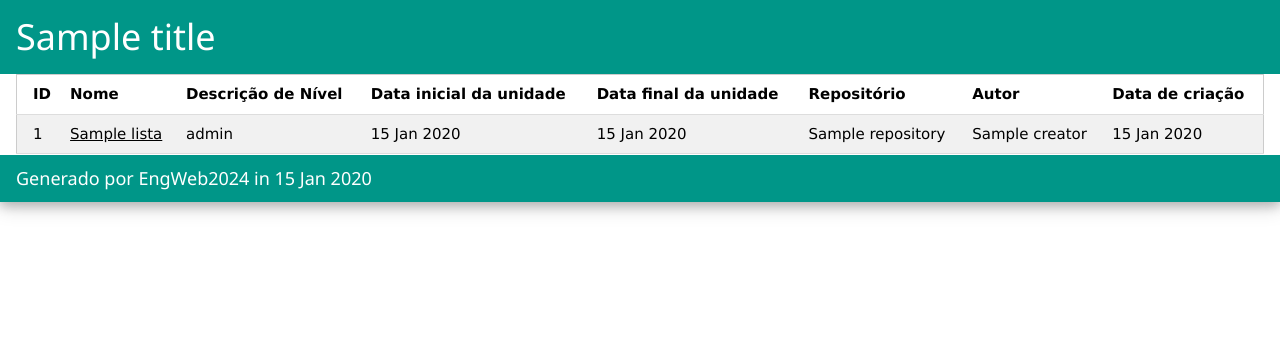
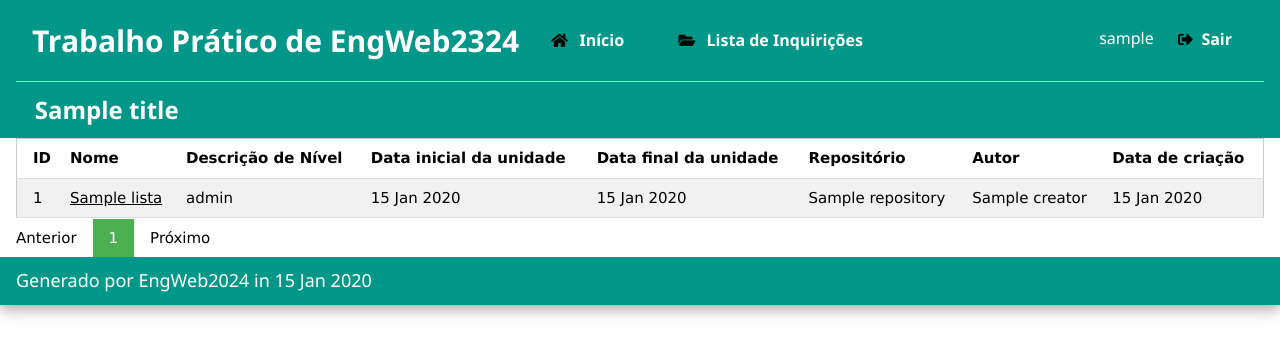
Before and after one commit to jmns01/EngWeb24-Proj, a Node server app: template interfaceServer/views/inquiricoesList.pug in a window 1280 px wide. Shown: the top 356 px of the page. Run offline with Node 20, Linux system fonts and the light colour scheme; the template is opened without the code that fills it: most values are stand-ins (such as "Sample title", 1, 10 or a date in 2020).

Commit message:
pagination added and default header made

```diff
--- a/apiServer/routes/index.js
+++ b/apiServer/routes/index.js
@@ -4,7 +4,11 @@
 
 /* GET home page. */
 router.get('/apiServer/getInquiricoesList', function(req, res, next) {
-  Inquiricao.list()
+  var page = parseInt(req.query.page) || 1;
+  var limit = parseInt(req.query.limit) || 250;
+  var skip = (page - 1) * limit;
+
+  Inquiricao.listPage(limit, skip)
     .then(dados => res.status(200).send(dados))
     .catch(erro => res.status(500).send(erro));
 });
--- a/interfaceServer/views/inquiricoesList.pug
+++ b/interfaceServer/views/inquiricoesList.pug
@@ -3,8 +3,42 @@
 block content
   .w3-card-4
     header.w3-container.w3-teal
-      h1
-        span #{title}
+      .w3-bar.w3-border-bottom
+          .w3-bar-item
+              h2 #[b Trabalho Prático de EngWeb2324]
+          if type == "Not logged"
+              a.w3-bar-item.w3-button.w3-right(href="/login" style="position:relative; top:10px;")
+                  .w3-cell-row
+                      .w3-cell
+                          i.fa.fa-sign-in-alt(style="color: #000000;")
+                      .w3-cell(style="width:80%")
+                          h6 #[b Login]
+          else
+              a.w3-bar-item.w3-button(href="/home" style="position:relative; top:10px;")
+                  .w3-cell-row
+                      .w3-cell
+                          i.fa.fa-home(style="color: #000000;")
+                      .w3-cell(style="width:80%")
+                          h6 #[b Início]
+              a.w3-bar-item.w3-button(href="/getInquiricoesList" style="position:relative; top:10px;")
+                  .w3-cell-row
+                      .w3-cell
+                          i.fa.fa-folder-open(style="color: #000000;")
+                      .w3-cell(style="width:80%")
+                          h6 #[b Lista de Inquirições]
+              if type == "Admin"
+                  a.w3-bar-item.w3-button(href="/moreOptions" style="position:relative; top:10px;")
+                      .w3-cell-row
+                          .w3-cell
+                              i.fa.fa-cog(style="color: #000000;")
+                          .w3-cell(style="width:80%")
+                              h6 #[b Mais Opções]
+              .w3-bar-item.w3-right(style="display: flex; top:10px; justify-content: space-between; align-items: center;")
+                h6 #{userName}&nbsp;&nbsp;
+                a.w3-button(href="/logout" style="position:relative; top:1px; display: flex; align-items: center;")
+                    i.fa.fa-sign-out-alt(style="color: #000000;")
+                    h6 &nbsp;&nbsp;#[b Sair]
+      h3 &nbsp;&nbsp;&nbsp;#[b #{title}]
     .w3-container
       table.w3-table-all
         tr
@@ -27,5 +61,10 @@
             td= elem.Repository
             td= elem.Creator
             td= elem.Created
+    .w3-container.w3-center
+    .w3-bar
+      a.w3-button(href=`/getInquiricoesList?page=${page > 1 ? page - 1 : 1}`) Anterior
+      a.w3-button.w3-green #{page}
+      a.w3-button(href=`/getInquiricoesList?page=${page + 1}`) Próximo
     footer.w3-container.w3-teal
       h5 Generado por EngWeb2024 in #{date}
--- a/interfaceServer/views/layout.pug
+++ b/interfaceServer/views/layout.pug
@@ -3,5 +3,6 @@
   head
     title= title
     link(rel='stylesheet', href='/stylesheets/w3.css')
+    link(rel='stylesheet', href='https://cdnjs.cloudflare.com/ajax/libs/font-awesome/5.15.3/css/all.min.css')
   body
     block content
```
Also changed, not shown: apiServer/controllers/inquiricoes.js (+9 -0 lines), interfaceServer/routes/index.js (+5 -2 lines).
